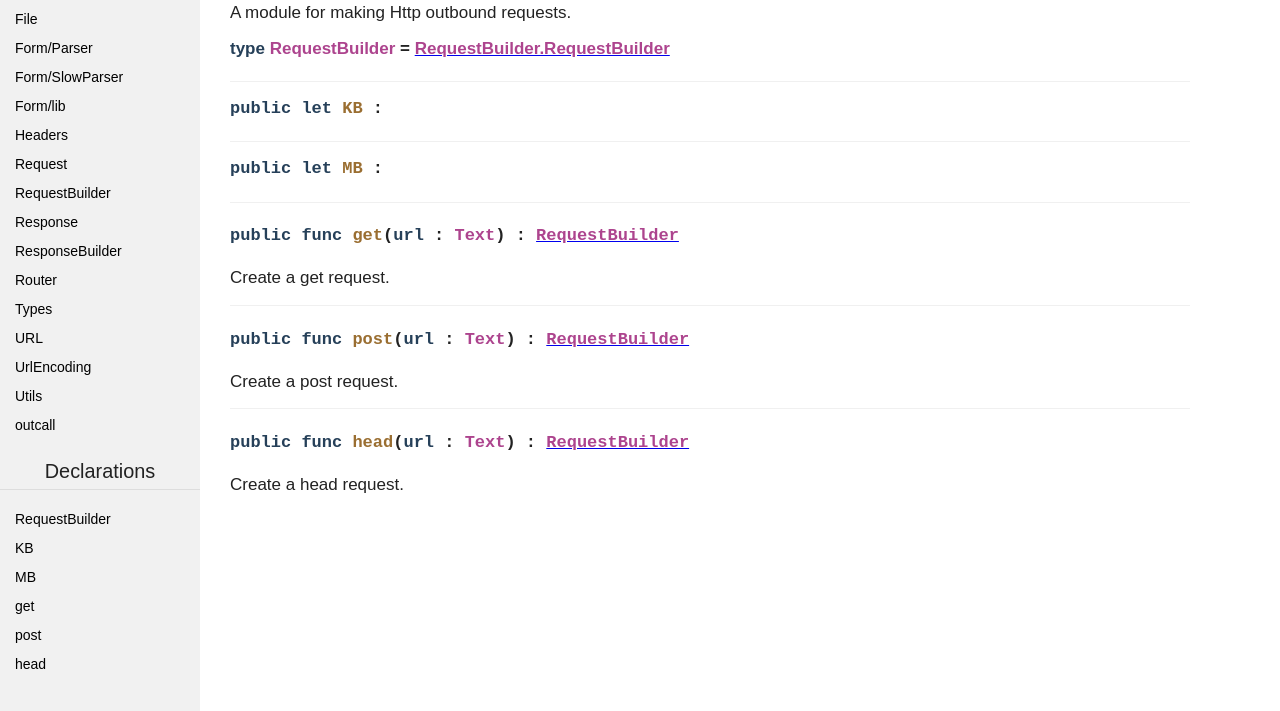
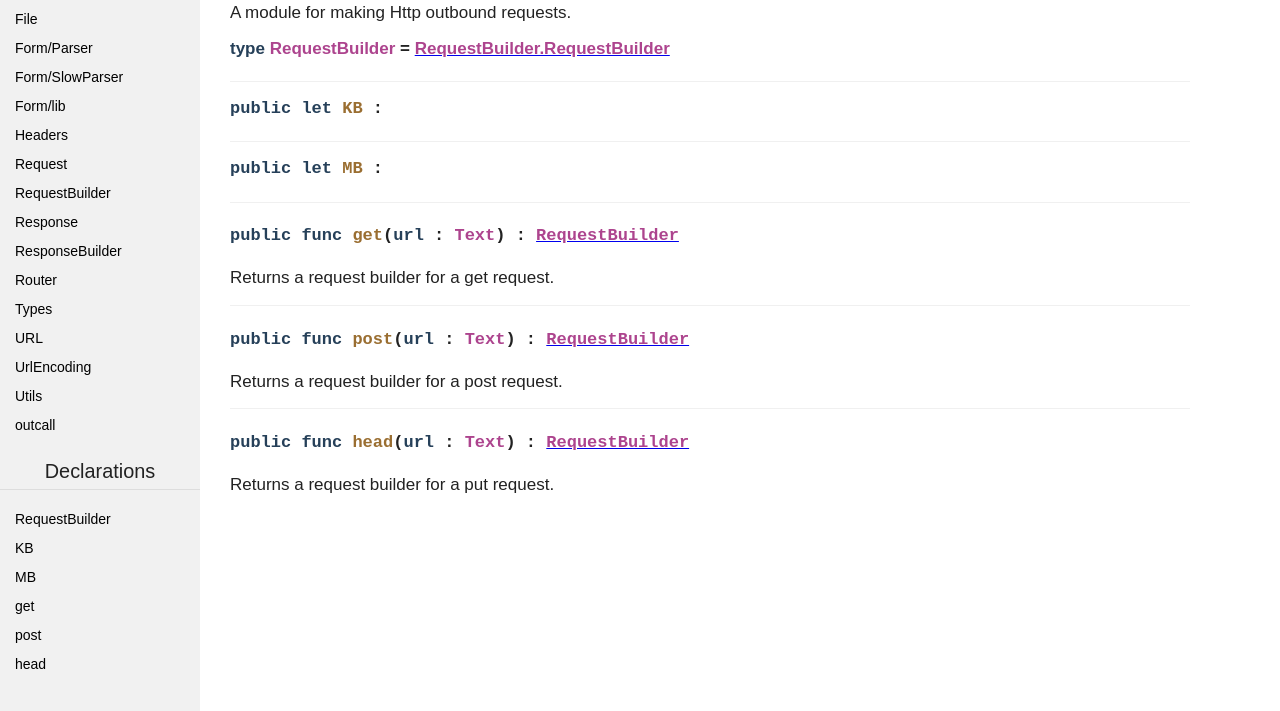
Before and after one commit to NatLabs/web-io, a plain HTML site: page docs/outcall.html in a window 1280 px wide. Shown: the part 89-800 px from the top of the page. Drawn offline with Linux system fonts and the light colour scheme.

Commit message:
update readme

```diff
--- a/docs/outcall.html
+++ b/docs/outcall.html
@@ -1,6 +1,6 @@
 <!DOCTYPE html>
 <html><head title="Doc"><meta charset="UTF-8"/><link href="styles.css" rel="stylesheet"/></head><body><nav class="sidebar"><h3>Modules</h3><ul><li><li><a href="ArrayMap.html">ArrayMap</a></li></li><li><li><a href="File.html">File</a></li></li><li><li><a href="Form/Parser.html">Form/Parser</a></li></li><li><li><a href="Form/SlowParser.html">Form/SlowParser</a></li></li><li><li><a href="Form/lib.html">Form/lib</a></li></li><li><li><a href="Headers.html">Headers</a></li></li><li><li><a href="Request.html">Request</a></li></li><li><li><a href="RequestBuilder.html">RequestBuilder</a></li></li><li><li><a href="Response.html">Response</a></li></li><li><li><a href="ResponseBuilder.html">ResponseBuilder</a></li></li><li><li><a href="Router.html">Router</a></li></li><li><li><a href="Types.html">Types</a></li></li><li><li><a href="URL.html">URL</a></li></li><li><li><a href="UrlEncoding.html">UrlEncoding</a></li></li><li><li><a href="Utils.html">Utils</a></li></li><li><li><a href="outcall.html">outcall</a></li></li></ul><h3>Declarations</h3><ul><li><li><a href="#type.RequestBuilder">RequestBuilder</a></li></li><li><li><a href="#KB">KB</a></li></li><li><li><a href="#MB">MB</a></li></li><li><li><a href="#get">get</a></li></li><li><li><a href="#post">post</a></li></li><li><li><a href="#head">head</a></li></li></ul></nav><div class="documentation"><h1>outcall</h1><p>A module for making Http outbound requests.</p>
-<div class="declaration"><h4 class="type-declaration" id="type.RequestBuilder"><span class="keyword">type </span><span class="type">RequestBuilder</span> = <a href="RequestBuilder.html#type.RequestBuilder"><span class="type">RequestBuilder.RequestBuilder</span></a></h4><p></p></div><div class="declaration"><h4 class="value-declaration" id="KB"><code><span class="keyword">public let </span><span class="fnname">KB</span> : </code></h4><p></p></div><div class="declaration"><h4 class="value-declaration" id="MB"><code><span class="keyword">public let </span><span class="fnname">MB</span> : </code></h4><p></p></div><div class="declaration"><h4 class="function" id="get"><code><span class="keyword">public func </span><span class="fnname">get</span>(<span class="parameter">url</span> : <span class="type">Text</span>) : <a href="#type.RequestBuilder"><span class="type">RequestBuilder</span></a></code></h4><p><p>Create a get request.</p>
-</p></div><div class="declaration"><h4 class="function" id="post"><code><span class="keyword">public func </span><span class="fnname">post</span>(<span class="parameter">url</span> : <span class="type">Text</span>) : <a href="#type.RequestBuilder"><span class="type">RequestBuilder</span></a></code></h4><p><p>Create a post request.</p>
-</p></div><div class="declaration"><h4 class="function" id="head"><code><span class="keyword">public func </span><span class="fnname">head</span>(<span class="parameter">url</span> : <span class="type">Text</span>) : <a href="#type.RequestBuilder"><span class="type">RequestBuilder</span></a></code></h4><p><p>Create a head request.</p>
+<div class="declaration"><h4 class="type-declaration" id="type.RequestBuilder"><span class="keyword">type </span><span class="type">RequestBuilder</span> = <a href="RequestBuilder.html#type.RequestBuilder"><span class="type">RequestBuilder.RequestBuilder</span></a></h4><p></p></div><div class="declaration"><h4 class="value-declaration" id="KB"><code><span class="keyword">public let </span><span class="fnname">KB</span> : </code></h4><p></p></div><div class="declaration"><h4 class="value-declaration" id="MB"><code><span class="keyword">public let </span><span class="fnname">MB</span> : </code></h4><p></p></div><div class="declaration"><h4 class="function" id="get"><code><span class="keyword">public func </span><span class="fnname">get</span>(<span class="parameter">url</span> : <span class="type">Text</span>) : <a href="#type.RequestBuilder"><span class="type">RequestBuilder</span></a></code></h4><p><p>Returns a request builder for a get request.</p>
+</p></div><div class="declaration"><h4 class="function" id="post"><code><span class="keyword">public func </span><span class="fnname">post</span>(<span class="parameter">url</span> : <span class="type">Text</span>) : <a href="#type.RequestBuilder"><span class="type">RequestBuilder</span></a></code></h4><p><p>Returns a request builder for a post request.</p>
+</p></div><div class="declaration"><h4 class="function" id="head"><code><span class="keyword">public func </span><span class="fnname">head</span>(<span class="parameter">url</span> : <span class="type">Text</span>) : <a href="#type.RequestBuilder"><span class="type">RequestBuilder</span></a></code></h4><p><p>Returns a request builder for a put request.</p>
 </p></div></div></body></html>
```
Also changed, not shown: 6 other files.
